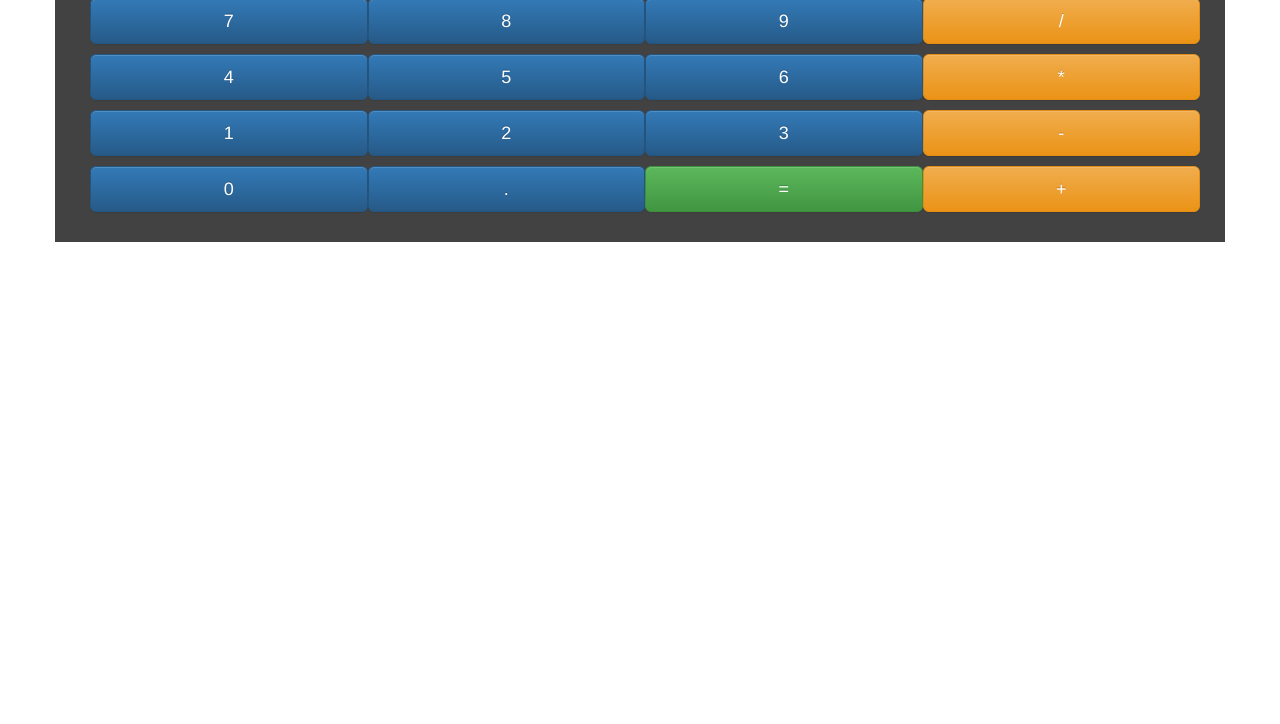
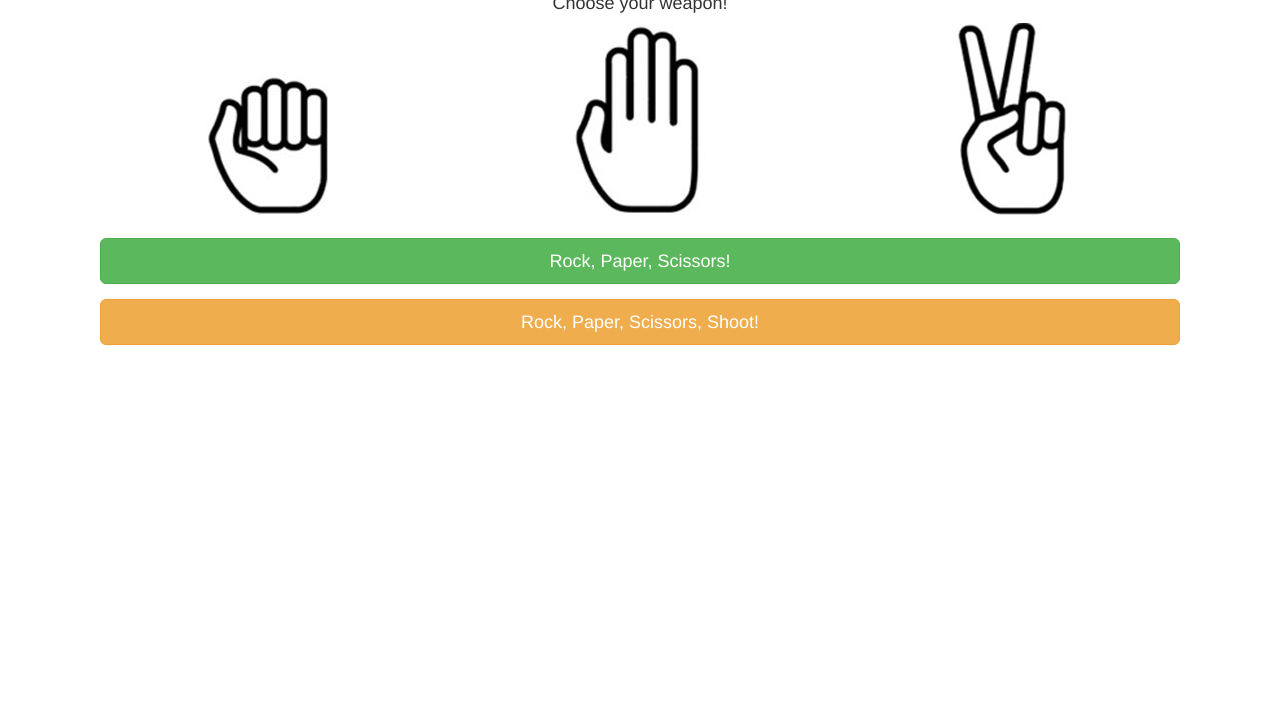
Before and after one commit to SeanRParker/RPS-game, a plain HTML site: page index.html in a window 1280 px wide. Shown: the part 76-800 px from the top of the page. Drawn offline with nearby package versions, Linux system fonts and the light colour scheme.

Commit message:
first commit

```diff
--- a/index.html
+++ b/index.html
@@ -1,15 +1,13 @@
 <html lang="en">
 <head>
   <meta charset="UTF-8">
-  <title>Sean's JS calculator</title>
+  <title>Rock! Paper! Scissors!</title>
     <link rel='stylesheet' href='stylesheets/style.css' type='text/css' />
     <script type='text/javascript' src='javascripts/app.js'></script>
   <!-- BootStrap CDN -->
   <!-- Latest compiled and minified CSS -->
   <link rel="stylesheet" href="https://maxcdn.bootstrapcdn.com/bootstrap/3.3.6/css/bootstrap.min.css" integrity="sha384-1q8mTJOASx8j1Au+a5WDVnPi2lkFfwwEAa8hDDdjZlpLegxhjVME1fgjWPGmkzs7" crossorigin="anonymous">
 
-  <!-- Optional theme -->
-  <link rel="stylesheet" href="https://maxcdn.bootstrapcdn.com/bootstrap/3.3.6/css/bootstrap-theme.min.css" integrity="sha384-fLW2N01lMqjakBkx3l/M9EahuwpSfeNvV63J5ezn3uZzapT0u7EYsXMjQV+0En5r" crossorigin="anonymous">
 
   <!-- Latest compiled and minified JavaScript -->
   <script src="https://maxcdn.bootstrapcdn.com/bootstrap/3.3.6/js/bootstrap.min.js" integrity="sha384-0mSbJDEHialfmuBBQP6A4Qrprq5OVfW37PRR3j5ELqxss1yVqOtnepnHVP9aJ7xS" crossorigin="anonymous"></script>
@@ -17,32 +15,26 @@
 </head>
 <body>
   <div class="container">
-  <div class="col-md-12">
-    <input type="text_field" id="display" class="form-control" placeholder="Entry" required="">
-  </div>
-    <div class="col-md-12">
-      <button id="seven" type="button" onClick="getNum(7)" class="btn btn-lg btn-primary col-md-3 col-xs-3">7</button>
-      <button id="eight" type="button" onClick="getNum(8)" class="btn btn-lg btn-primary col-md-3 col-xs-3">8</button>
-      <button id="nine" type="button"  onClick="getNum(9)" class="btn btn-lg btn-primary col-md-3 col-xs-3">9</button>
-      <button id="divide" type="button" onClick="getOperator('/')" class="btn btn-lg btn-warning col-md-3 col-xs-3">/</button>
+    <div class="bd-pageheader">
+      <h1>Rock, Paper, Scissors!</h1>
+      <h4>Choose your weapon!</h4>
     </div>
-    <div class="col-md-12">
-      <button id="four" type="button" onClick="getNum(4)" class="btn btn-lg btn-primary col-md-3 col-xs-3">4</button>
-      <button id="five" type="button" onClick="getNum(5)" class="btn btn-lg btn-primary col-md-3 col-xs-3">5</button>
-      <button id="six" type="button" onClick="getNum(6)" class="btn btn-lg btn-primary col-md-3 col-xs-3">6</button>
-      <button id="times" type="button" onClick="getOperator('/')" class="btn btn-lg btn-warning col-md-3 col-xs-3">*</button>
-    </div>
-    <div class="col-md-12">
-      <button id="one" type="button" onClick="getNum(1)" class="btn btn-lg btn-primary col-md-3 col-xs-3">1</button>
-      <button id="two" type="button" onClick="getNum(2)" class="btn btn-lg btn-primary col-md-3 col-xs-3">2</button>
-      <button id="three" type="button" onClick="getNum(3)" class="btn btn-lg btn-primary col-md-3 col-xs-3">3</button>
-      <button id="minus" type="button" onClick="getOperator('-')" class="btn btn-lg btn-warning col-md-3 col-xs-3">-</button>
-    </div>
-    <div class="col-md-12">
-      <button id="zero" type="button" onClick="getNum(0)" class="btn btn-lg btn-primary col-md-3 col-xs-3">0</button>
-      <button id="decimal" type="button" onClick="getOperator('.')" class="btn btn-lg btn-primary col-md-3 col-xs-3">.</button>
-      <button id="equals" type="button" onClick="calculate()" class="btn btn-lg btn-success col-md-3 col-xs-3">=</button>
-      <button id="plus" type="button" onClick="getOperator('+')" class="btn btn-lg btn-warning col-md-3 col-xs-3">+</button>
+    <div class="col-md-12 col-xs-12">
+      <a class="col-md-4 col-xs-12" href="" onClick="userPick('rock')"><img src="images/rock.jpg" alt=""></a>
+      <a class="col-md-4 col-xs-12" href="" onClick="userPick('paper')"><img src="images/paper.jpg" alt=""></a>
+      <a class="col-md-4 col-xs-12" href="" onClick="userPick('scissors')"><img src="images/scissors.jpg" alt=""></a>
+
+
+      <div class="col-md-12 col-xs-12">
+        <button id="result" type="button" onClick="play()" class="btn btn-lg btn-success col-md-12 col-xs-12">Rock, Paper, Scissors!</button>
+      </div>
+
+      <div class="col-md-12 col-xs-12">
+        <button id="orange" type="button" onclick="orange()" class="btn btn-lg btn-warning col-md-12 col-xs-12">Rock, Paper, Scissors, Shoot!</button>
+        <div class="col-md-12 col-xs-12"><h3 id="error" class="shoot"></h3></div>
+        <div class="col-md-6 col-xs-12"><h3 id="user-choice" class="status"></h3></div>
+        <div class="col-md-6 col-xs-12"><h3 id="computer-choice" class="status"></h3></div>
+      </div>
     </div>
   </div>
 </body>
--- a/javascripts/app.js
+++ b/javascripts/app.js
@@ -1,82 +1,44 @@
-var num1
-var num2
-var operator
-var display = document.getElementById('display');
+// array of options
+var weapon = ["rock", "paper", "scissors"];
+var pick;
+// var play;
 
+// store user selection
+function userPick(choice) {
+  pick = choice;
+  // clears error message if it is full
+  document.getElementById('error').innerHTML = "";
+  document.getElementById('user-choice').innerHTML = "You chose: " + choice;
 
-function getNum(n){
-  if (num1 == null) {
-    num1 = n;
-  } else {
-    num2 = n;
-  }
-  display.value = n;
-}
-
-// Do maths
-function add(){
-  display.value = num1 + num2;
-}
-function subtract(){
-  display.value = num1 - num2;
-}
-function multiply(){
-  display.value = num1 * num2;
-}
-function divide(){
-  display.value = num1 / num2;
-}
-
-// Set an if statement that concatenate digits into num1 or num2 if an operator hasn't been picked yet.
-
-function getOperator(o) {
-  operator = o;
-  display.value = o;
-}
-
-function calculate() {
-  if (!num1 || !num2) {
-    alert("You must pick a number!")
-  } else{
-    switch(operator) {
-      case '+':
-        add();
+  switch (pick) {
+    case 'rock':
+    userPick(choice);
+    var choice = weapon[0];
     break;
-      case '-':
-        subtract();
+    case 'paper':
+    userPick(choice);
+    var choice = weapon[1];
     break;
-      case '*':
-        multiply();
-        break;
-      case '/':
-        divide();
+    case 'scissors':
+    userPick(choice);
+    var choice = weapon[2];
     break;
   }
 
-    //TODO erase();
-    // create a Clear button
-    // Replace num1 with the result of the current equation
-    // Set num2 and operator to null
 
 }
+// randomize computer selection
+function computerPick() {
+  Math.random(Math.floor() * 3);
 }
 
-function erase() {
-  num1 = null;
-  num2 = null;
-  operator = null;
+
+// compare computer pick and user pick to get a result
+// function play{
+//
+// }
+
+// If they pick the orange button they automatically lose
+function orange() {
+  document.getElementById('error').innerHTML = "You done messed up A-a-ron! What do you mean shoot? Nobody brought a gun to this fight.";
 }
-
-//
-
-// Let it get as many digits as the user hits until an operator is pressed.
-// Show the user input on the 'screen'
-
-// Get the operator
-// Show the user input and operator on the 'screen' ()
-
-// Get second user input
-// Let it get as many digits as the user hits until an operator is pressed.
-// Show user input on screen along with the operator.
-
-// Getting user inputs should be a function with a loop that only stops when the equals sign is pressed.
--- a/stylesheets/style.css
+++ b/stylesheets/style.css
@@ -1,11 +1,23 @@
 html{
     background:rgb(66,66,66);
 }
+body{
+  text-align: center;
+}
+.btn{
+  margin:15px auto;
+}
 .container{
-  background:rgb(66,66,66);
-  padding:25px;
+  /*padding:25px;*/
 }
-.container div{
+.shoot{
+  color:white;
+  background:red;
+}
+.status{
+
+}
+/*.container div{
   margin: 5px;
   position: relative;
-}
+}*/
```
Also changed, not shown: images/paper.jpg (added), images/rock.jpg (added), images/rock_victory.jpg (added), images/scissors.jpg (added). Lines whose indentation alone changed are shown as unchanged.
